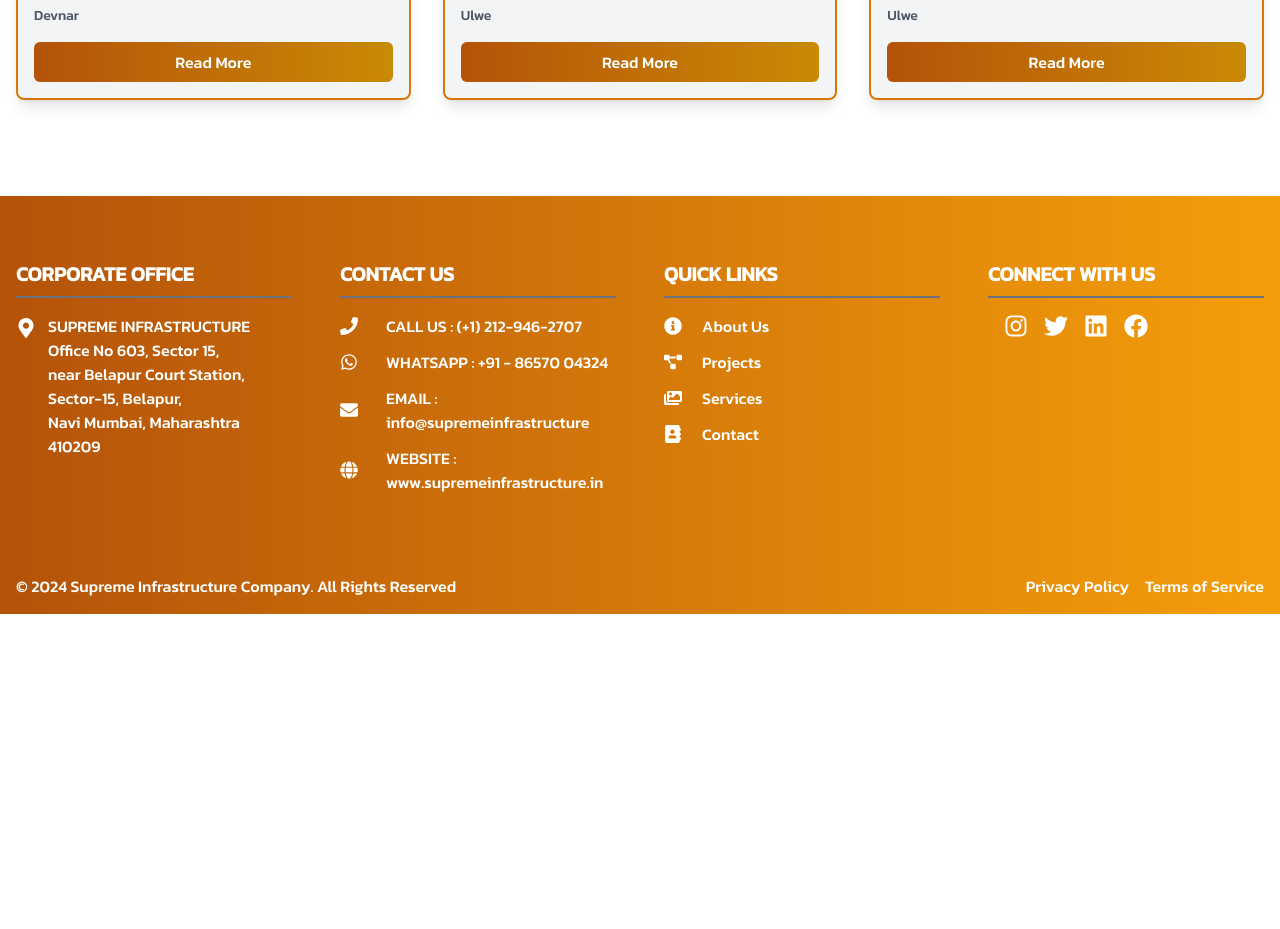
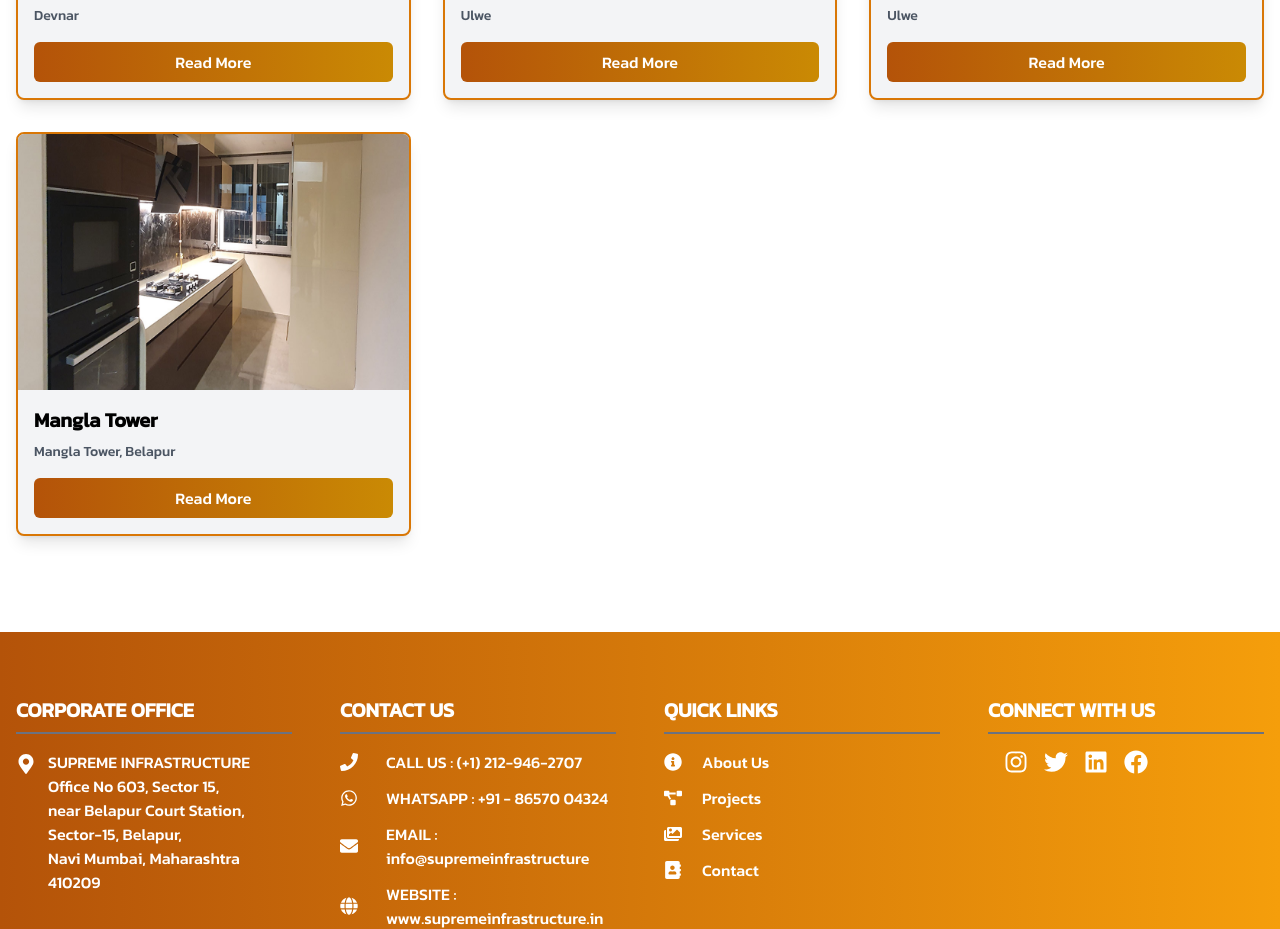
Before and after one commit to AkshayKalamkarr/supremeinfrastructure, a Next.js app: page /project/residencialprojects in a window 1280 px wide. Shown: the part 940-1869 px from the top of the page. Before the commit the page ends 1554 px from the top, so only its background shows below. Built offline with nearby package versions, Linux system fonts and the light colour scheme.

Commit message:
manglatower data added

```diff
--- a/data/residencialprojects.js
+++ b/data/residencialprojects.js
@@ -92,6 +92,39 @@ export const projects = [
             { image: "/images/projects/RIDDHISIDDHI702/riddhisiddhi-6.jpg", alt: "riddhisiddhi-6" },
         ],
     },
+    {
+        slug: "project-4",
+        title: "Mangla Tower",
+        image: "/images/projects/MANGLATOWER/manglatower-4.jpg",
+        description: "Mangla Tower, Belapur",
+        fullDescription:
+            "When we speak of the 21st century modern day architecture, designs can be a fusion of the combined space, energy and privacy in one home. In fact, this 3 BHK contemporary house plan with interior design represents the modern residence of those features. It also showcases the characteristics of a home; where natural light and outdoor connections are visible and valuable.",
+        tagLine: "Project information",
+        reraNumber: "P52000011751",
+        highlights: [
+            { icon: "Building2", description: "Italian finish bathrooms" },
+            { icon: "Home", description: "Wooden flooring for bedrooms" },
+            { icon: "Banknote", description: "Tile size 6x4 with Italian marble finish" },
+            { icon: "FileCheck", description: "Fully modular kitchen with latest technology" },
+            { icon: "FileCheck", description: "3 bedroom having same finish with different ideas" },
+        ],
+        configuration: [
+            { flat: "1400 sqft", carpet: "120 Days" },
+        ],
+
+        galleryImages: [
+            { image: "/images/projects/MANGLATOWER/manglatower-1.jpg", alt: "manglatower-1" },
+            { image: "/images/projects/MANGLATOWER/manglatower-2.jpg", alt: "manglatower-2" },
+            { image: "/images/projects/MANGLATOWER/manglatower-3.jpg", alt: "manglatower-3" },
+            { image: "/images/projects/MANGLATOWER/manglatower-4.jpg", alt: "manglatower-4" },
+            { image: "/images/projects/MANGLATOWER/manglatower-5.jpg", alt: "manglatower-5" },
+            { image: "/images/projects/MANGLATOWER/manglatower-6.jpg", alt: "manglatower-6" },
+            { image: "/images/projects/MANGLATOWER/manglatower-7.jpg", alt: "manglatower-7" },
+            { image: "/images/projects/MANGLATOWER/manglatower-8.jpg", alt: "manglatower-8" },
+            { image: "/images/projects/MANGLATOWER/manglatower-9.jpg", alt: "manglatower-9" },
+            { image: "/images/projects/MANGLATOWER/manglatower-10.jpg", alt: "manglatower-10" },
+        ],
+    },
 ];
 
 export const getProjectBySlug = (slug) => {
```
